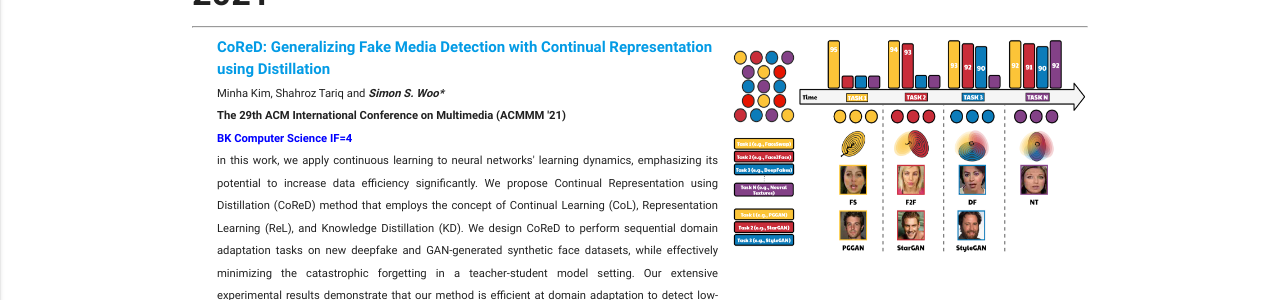
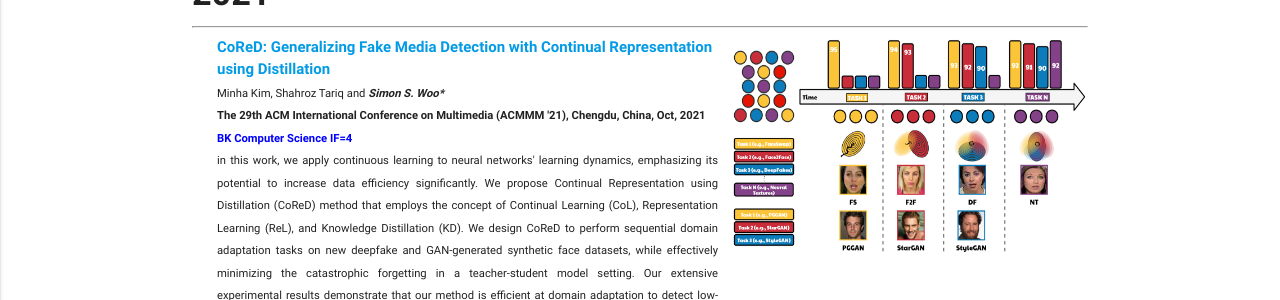
Before and after one commit to Yurim990507/DASH-Lab.github.io, a Jekyll site: the page built from Publication.md, in a window 1280 px wide and 900 px high. Shown: the part 184-484 px from the top of the window. Built offline with Jekyll 4.4.1, drawn with Linux system fonts in a browser that asks for light colours.

Commit message:
Update Publication.md

```diff
--- a/Publication.md
+++ b/Publication.md
@@ -26,7 +26,7 @@ permalink: /Publications/
                         <p style="margin-top: 0px;margin-bottom: 0px;text-align: justify;"> <small>  Minha Kim, Shahroz Tariq and <i><b>Simon S. Woo*</b> </i> </small> </p>
                     </tr>
                     <tr>
-                        <p style="margin-top: 0px;margin-bottom: 0px;text-align: justify;"> <small> <b> The 29th ACM International Conference on Multimedia (ACMMM '21) </b> </small> </p>
+                        <p style="margin-top: 0px;margin-bottom: 0px;text-align: justify;"> <small> <b> The 29th ACM International Conference on Multimedia (ACMMM '21), Chengdu, China, Oct, 2021 </b> </small> </p>
                     </tr>
                     <tr>
                     <p style="margin-top: 0px;margin-bottom: 0px;text-align: justify;"> <small> <b>
```
